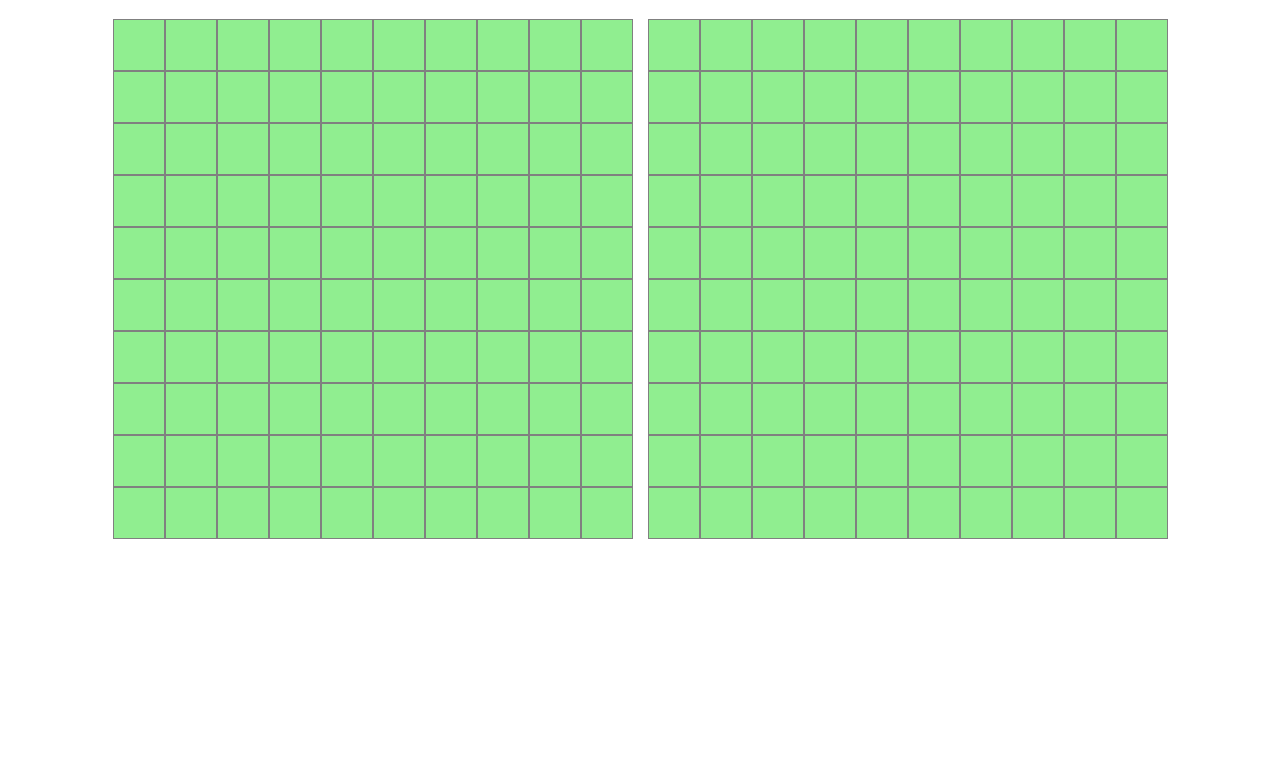
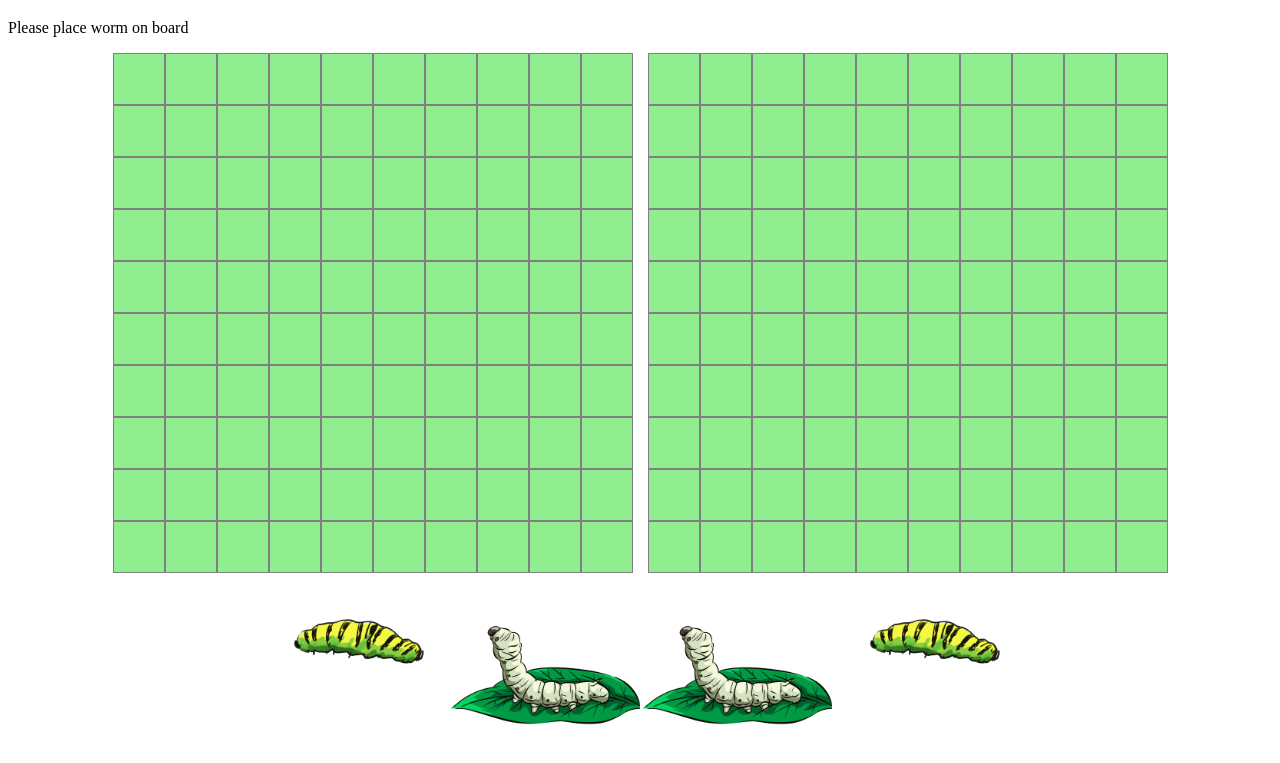
Before and after one commit to thekatsmeowkode/battleship, a website built with webpack: page src/index.html in a window 1280 px wide. Shown: the part 61-824 px from the top of the page. Before the commit the page ends 800 px from the top, so only its background shows below. Built offline with nearby package versions, Linux system fonts and the light colour scheme.

Commit message:
Add drag drop features

```diff
--- a/src/UI.js
+++ b/src/UI.js
@@ -12,6 +12,7 @@ const UI = () => {
             row.classList.add('row')
             for (let x=0; x < 10; x++) {
                 const cell = document.createElement('td')
+                cell.classList.add('dropzone')
                 cell.classList.add('board-square')
                 cell.classList.add(player)
                 player === 'human' ? cell.style.pointerEvents = 'none' : null
@@ -43,7 +44,13 @@ const UI = () => {
         })
     }
 
-    return {generateTable, registerClicks, registerHovers}
+    const gameStart = (bool) => {
+        if (!bool) {
+            instructionBox.textContent = 'Please place worm on board'
+        }
+    }
+
+    return {generateTable, registerClicks, registerHovers, gameStart}
 }
 
 module.exports = {UI}
--- a/src/boards.js
+++ b/src/boards.js
@@ -18,6 +18,7 @@ const Board = () => {
         }
         return board
     }
+
 
     //checks for valid placement of worm & creates worm if valid
     const placeWorms = (coords, orientation) => {
--- a/src/index.html
+++ b/src/index.html
@@ -3,7 +3,6 @@
   <head>
     <meta charset="UTF-8" />
     <meta http-equiv="X-UA-Compatible" content="ie=edge" />
-    <link rel="stylesheet" href="./styles.css">
     <title><%= htmlWebpackPlugin.options.title %></title>
     <base href="/" />
   </head>
@@ -18,5 +17,7 @@
 
     </div>
   </div>
+  <div class="images">
+  </div>
   </body>
 </html>
--- a/src/index.js
+++ b/src/index.js
@@ -1,9 +1,15 @@
 import {UI} from './UI.js'
 import stylesheet from './styles.css'
-//must add import statement for image files
+import {Dragdrop} from './dragdrop.js'
 
 const ui = UI()
+const dragdrop = Dragdrop()
 ui.generateTable('#player-board', 'human')
 ui.generateTable('#robot-board', 'robot')
 ui.registerHovers()
 ui.registerClicks()
+dragdrop.component()
+dragdrop.addListeners()
+
+let wormsPlaced = false
+ui.gameStart(wormsPlaced)
--- a/src/styles.css
+++ b/src/styles.css
@@ -28,3 +28,17 @@ table {
     padding:0;
     margin:0
 }
+
+.images {
+    display:flex;
+    align-items: center;
+    justify-content: center;
+}
+
+.bug-images {
+    width: 15vw;
+}
+
+.over {
+    background-color:'red'
+}
--- a/src/worms.js
+++ b/src/worms.js
@@ -20,7 +20,7 @@ const Worm = (length, coords = null, orientation) => {
                 wormName = 'grub'
                 break;
             case 3:
-                wormName = 'larvae'
+                wormName = 'pupae'
                 break;
             case 4:
                 wormName = 'flatworm'
```
Also changed, not shown: src/assets/grub.png (added), src/assets/pupae.png (added).
